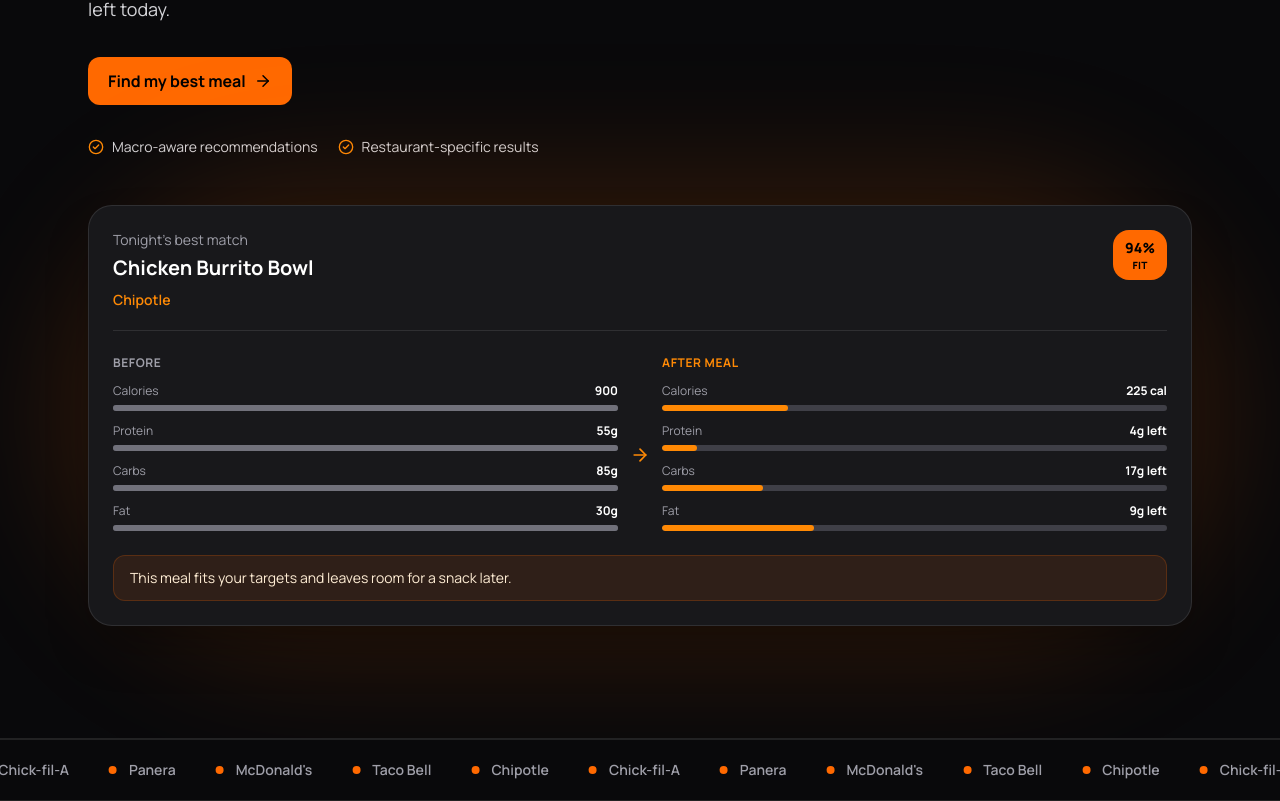
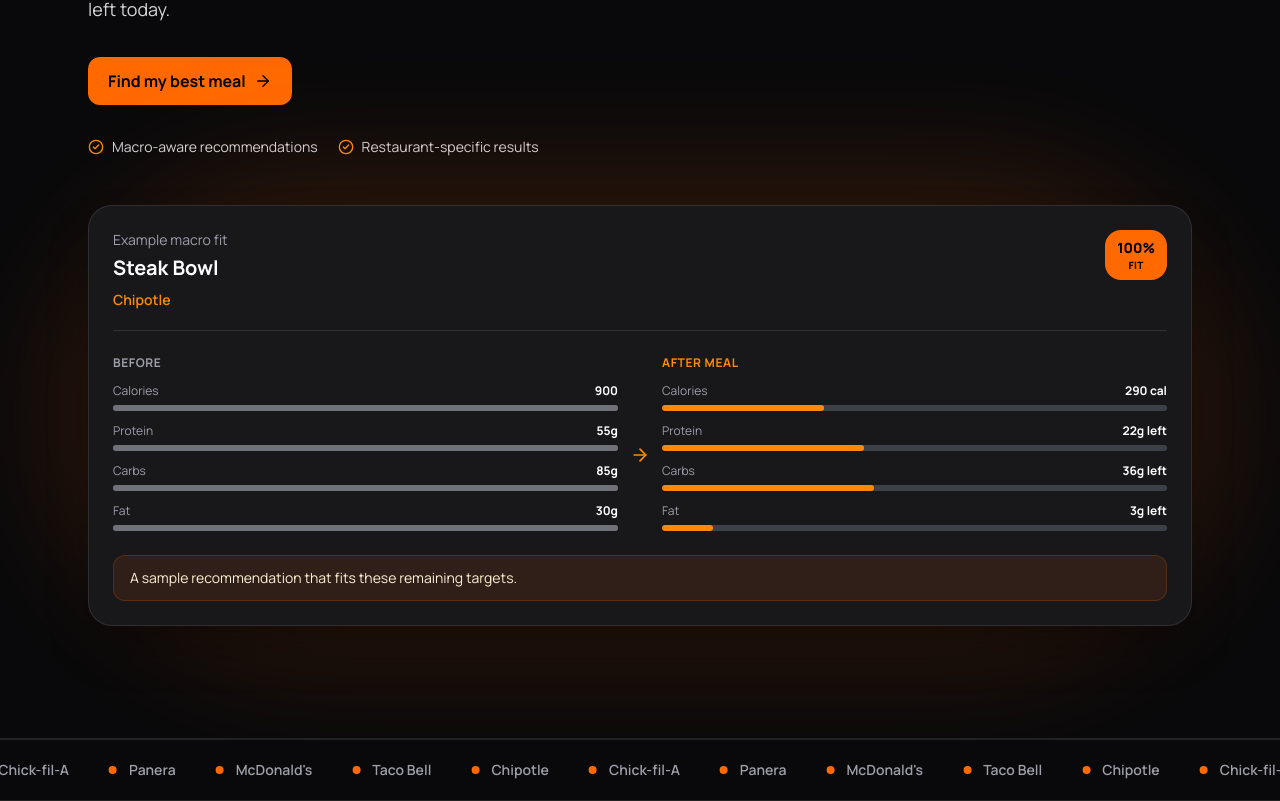
Before and after one commit to SidTheScienceKid13/calorie-compass, a Next.js app: page / in a window 1280 px wide. Shown: the part 446-1247 px from the top of the page. Built offline with nearby package versions, Linux system fonts and the light colour scheme.

Commit message:
update landing page macro fit preview

```diff
--- a/components/MacroBeforeAfter.tsx
+++ b/components/MacroBeforeAfter.tsx
@@ -1,10 +1,10 @@
 import { ArrowRight } from "lucide-react";
 
 const macros = [
-  { label: "Calories", before: "900", after: "225", unit: "cal", width: "25%", delay: "0ms" },
-  { label: "Protein", before: "55g", after: "4g", unit: "left", width: "7%", delay: "100ms" },
-  { label: "Carbs", before: "85g", after: "17g", unit: "left", width: "20%", delay: "200ms" },
-  { label: "Fat", before: "30g", after: "9g", unit: "left", width: "30%", delay: "300ms" },
+  { label: "Calories", before: "900", after: "290", unit: "cal", width: "32%", delay: "0ms" },
+  { label: "Protein", before: "55g", after: "22g", unit: "left", width: "40%", delay: "100ms" },
+  { label: "Carbs", before: "85g", after: "36g", unit: "left", width: "42%", delay: "200ms" },
+  { label: "Fat", before: "30g", after: "3g", unit: "left", width: "10%", delay: "300ms" },
 ];
 
 export function MacroBeforeAfter() {
@@ -15,9 +15,9 @@ export function MacroBeforeAfter() {
       <section className="relative rounded-3xl border border-white/10 bg-zinc-900 p-6 shadow-2xl shadow-black/40">
         <div className="flex items-start justify-between gap-4 border-b border-white/10 pb-5">
           <div>
-            <p className="text-sm text-zinc-400">Tonight&apos;s best match</p>
+            <p className="text-sm text-zinc-400">Example macro fit</p>
             <h2 className="mt-1 text-xl font-bold text-white">
-              Chicken Burrito Bowl
+              Steak Bowl
             </h2>
             <p className="mt-2 text-sm font-semibold text-orange-400">
               Chipotle
@@ -25,7 +25,7 @@ export function MacroBeforeAfter() {
           </div>
 
           <div className="rounded-2xl bg-orange-500 px-3 py-2 text-center text-sm font-extrabold text-black">
-            94%
+            100%
             <span className="block text-[10px] uppercase tracking-wide">
               fit
             </span>
@@ -90,7 +90,7 @@ export function MacroBeforeAfter() {
         </div>
 
         <p className="mt-6 rounded-xl border border-orange-500/20 bg-orange-500/10 px-4 py-3 text-sm text-orange-100">
-          This meal fits your targets and leaves room for a snack later.
+          A sample recommendation that fits these remaining targets.
         </p>
       </section>
     </div>
```
